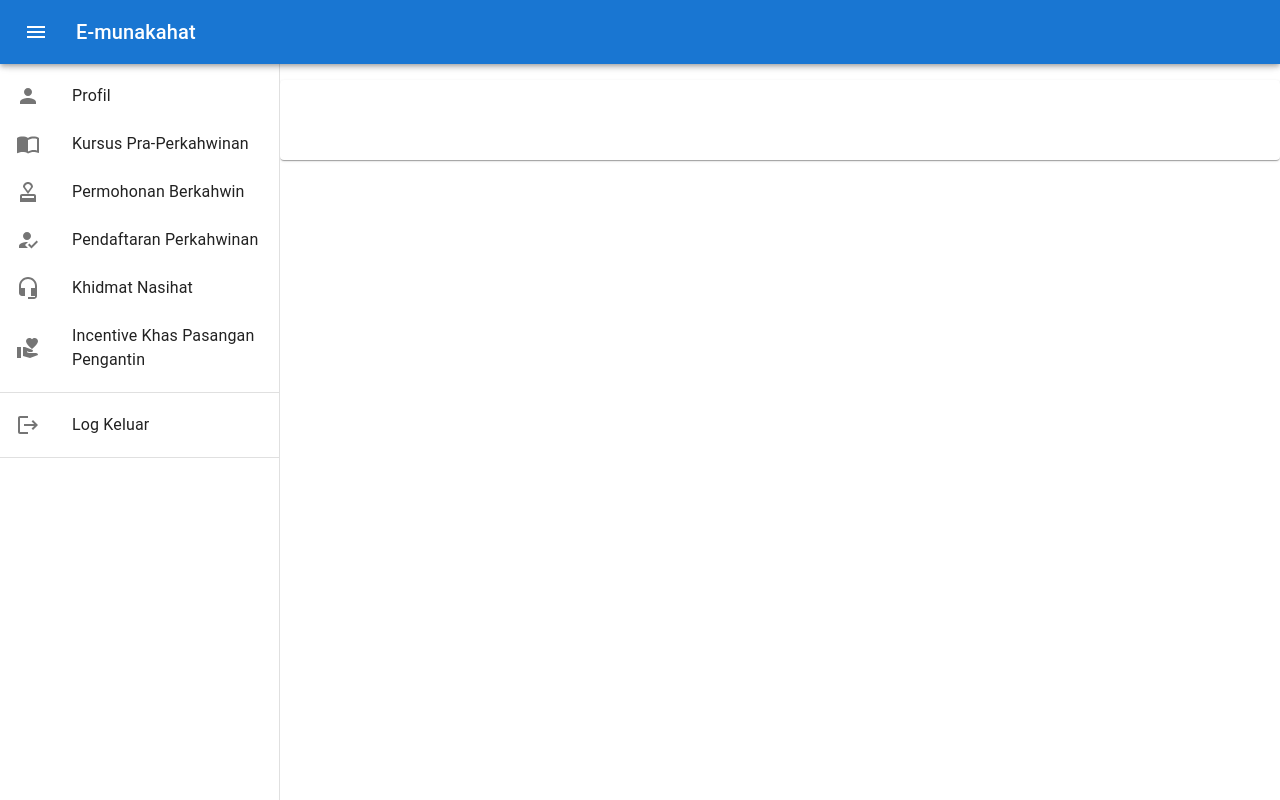
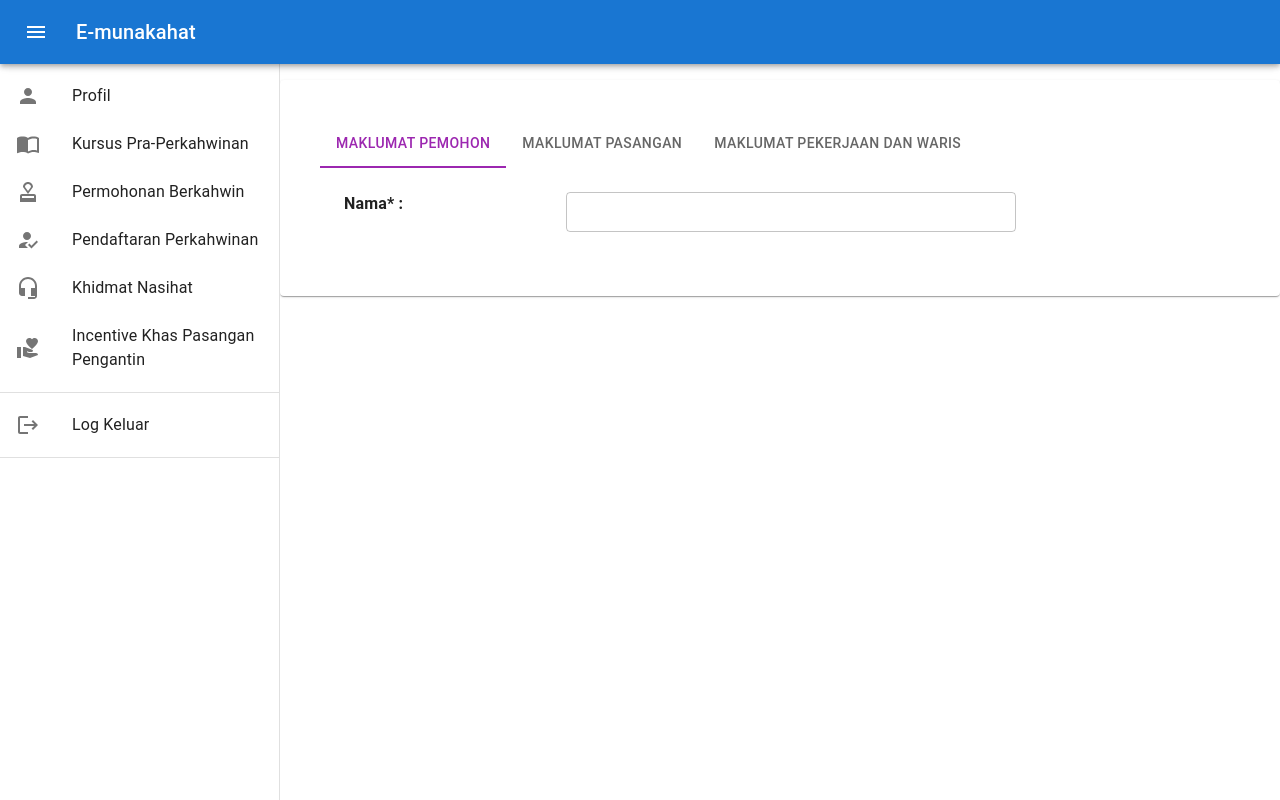
Before and after one commit to ahmadisyraf/emunakahat, a Next.js app in the folder view/: page /incentive/apply_incentive in a window 1280 px wide. Built offline with nearby package versions, Linux system fonts and the light colour scheme.

Commit message:
add:incentive form

```diff
--- a/view/pages/incentive/apply_incentive/index.js
+++ b/view/pages/incentive/apply_incentive/index.js
@@ -1,12 +1,83 @@
 import Paper from '@mui/material/Paper';
-import { useTheme } from '@mui/material/styles';
+import Tabs from '@mui/material/Tabs';
+import Tab from '@mui/material/Tab';
+import Box from '@mui/material/Box';
+import { Grid, Typography, TextField } from "@mui/material";
+import { useState } from 'react';
 
 const ApplyIncentive = () => {
-  const theme = useTheme();
+  const [value, setValue] = useState(0);
+
+  const handleChange = (event, newValue) => {
+    setValue(newValue);
+  };
+
+  const TabPanel = ({ value, index, children }) => {
+    return (
+      <div role="tabpanel" hidden={value !== index}>
+        {value === index && (
+          <Box sx={{ p: 3 }}>
+            <Typography>{children}</Typography>
+          </Box>
+        )}
+      </div>
+    );
+  };
+
+  const a11yProps = (index) => {
+    return {
+      id: `simple-tab-${index}`,
+      'aria-controls': `simple-tabpanel-${index}`,
+    };
+  };
 
   return (
-    <Paper sx={{ mt: 10, px: 5, py: 5, backgroundColor: theme.palette.primary }}>
-      {/* Add your content here */}
+    <Paper sx={{ mt: 10, px: 5, py: 5, backgroundColor: 'white' }}>
+      <Tabs
+        value={value}
+        onChange={handleChange}
+        aria-label="basic tabs example"
+        textColor="secondary"
+        indicatorColor="secondary"
+      >
+        <Tab
+          label="Maklumat Pemohon"
+          {...a11yProps(0)}
+        />
+        <Tab
+          label="Maklumat Pasangan"
+          {...a11yProps(1)}
+        />
+        <Tab
+          label="Maklumat Pekerjaan dan Waris"
+          {...a11yProps(2)}
+        />
+      </Tabs>
+
+      <TabPanel value={value} index={0}>
+        <Grid container spacing={2}>
+          <Grid item xs={3}>
+            <Typography variant="body1"><b>Nama* :</b></Typography>
+          </Grid>
+          <Grid item xs={7}>
+            <TextField
+              style={{ width: '450px' }}
+              id="filled-hidden-label-small"
+              defaultValue=""
+              size="small"
+            />
+          </Grid>
+        </Grid>
+      </TabPanel>
+
+      <TabPanel value={value} index={1}>
+        Maklumat Pasangan
+      </TabPanel>
+
+      <TabPanel value={value} index={2}>
+        Maklumat Pekerjaan dan Waris
+      </TabPanel>
+
     </Paper>
   );
 }
--- a/view/pages/incentive/upload_document/index.js
+++ b/view/pages/incentive/incentive_khas/index.js
@@ -24,7 +24,7 @@ const pasanganRows = [
   createData('020620062134\nSalwa Binti Ahmad', 'No116 Taman Ixora, 26800 Kuala Rompin Pahang', '0175482902', 2000.00),
 ];
 
-const UploadDocument = () => {
+const IncentiveKhas = () => {
   const [anjuran, setAnjuran] = useState('');
 
   const handleChange = (event) => {
@@ -104,4 +104,4 @@ const UploadDocument = () => {
   );
 }
 
-export default UploadDocument;
+export default IncentiveKhas;
--- a/view/pages/incentive/index.js
+++ b/view/pages/incentive/index.js
@@ -1,13 +1,13 @@
 import {
     Box
 } from "@mui/material";
-import UploadDocument from "./upload_document";
+import IncentiveKhas from "./incentive_khas";
 import ApplyIncentive from "./apply_incentive";
 
 export default function Incentive() {
     return (
         <Box sx={{ px: 5 }}>
-            <UploadDocument />
+            <IncentiveKhas />
             <ApplyIncentive />
         </Box>
     );
```
